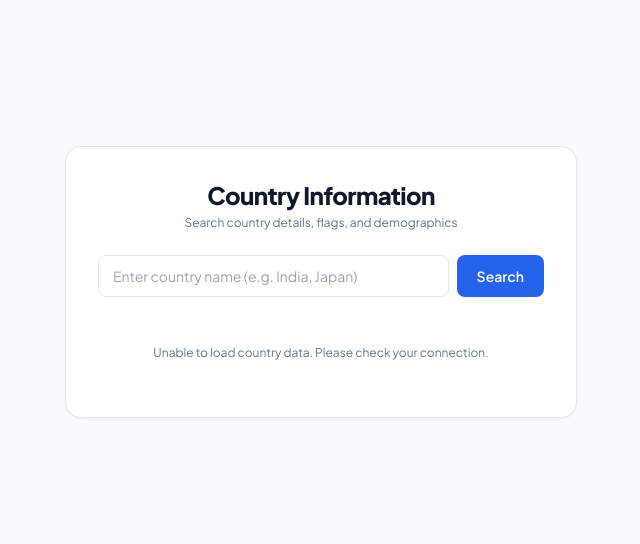
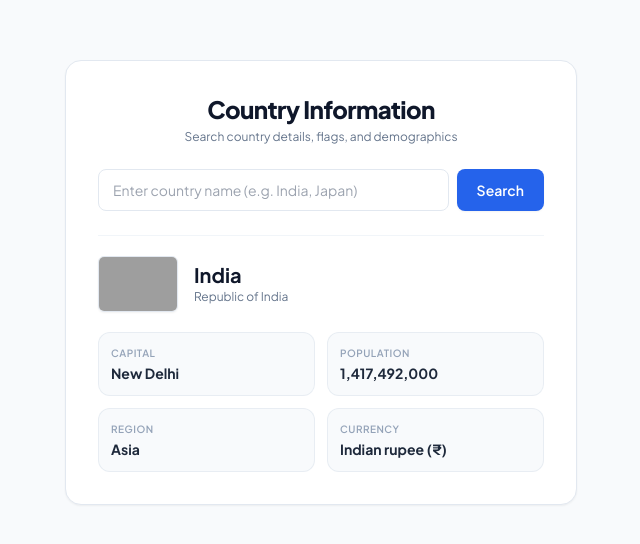
Before and after one commit to gajgaje2000/spirex, a plain HTML site: page T9/index.html in a window 1280 px wide. Shown: the part 118-662 px from the top of the page, without its empty margins (319-959 px from the left). Drawn offline with nearby package versions, Linux system fonts and the light colour scheme; no server answers; grey boxes are pictures that could not be loaded.

Commit message:
fix(T9): display default country India on initial load and in screenshots

```diff
--- a/T9/index.html
+++ b/T9/index.html
@@ -31,32 +31,32 @@
 
       <div id="country-card" class="space-y-5 border-t border-slate-100 pt-5">
         <div class="flex items-center gap-4">
-          <img id="country-flag" src="" alt="Flag" class="w-20 h-14 object-cover rounded-md border border-slate-200 shadow-sm flex-shrink-0">
+          <img id="country-flag" src="https://flagcdn.com/w320/in.png" alt="India Flag" class="w-20 h-14 object-cover rounded-md border border-slate-200 shadow-sm flex-shrink-0">
           <div>
-            <h2 id="country-name" class="text-xl font-bold text-slate-900 leading-tight"></h2>
-            <p id="country-official" class="text-xs text-slate-500 mt-0.5 line-clamp-1"></p>
+            <h2 id="country-name" class="text-xl font-bold text-slate-900 leading-tight">India</h2>
+            <p id="country-official" class="text-xs text-slate-500 mt-0.5 line-clamp-1">Republic of India</p>
           </div>
         </div>
 
         <div class="grid grid-cols-2 gap-3 text-xs">
           <div class="bg-slate-50 border border-slate-200/70 rounded-xl p-3">
             <span class="text-slate-400 font-semibold uppercase tracking-wider block text-[10px]">Capital</span>
-            <span id="country-capital" class="text-slate-800 font-bold text-sm mt-0.5 block truncate"></span>
+            <span id="country-capital" class="text-slate-800 font-bold text-sm mt-0.5 block truncate">New Delhi</span>
           </div>
 
           <div class="bg-slate-50 border border-slate-200/70 rounded-xl p-3">
             <span class="text-slate-400 font-semibold uppercase tracking-wider block text-[10px]">Population</span>
-            <span id="country-population" class="text-slate-800 font-bold text-sm mt-0.5 block truncate"></span>
+            <span id="country-population" class="text-slate-800 font-bold text-sm mt-0.5 block truncate">1,417,492,000</span>
           </div>
 
           <div class="bg-slate-50 border border-slate-200/70 rounded-xl p-3">
             <span class="text-slate-400 font-semibold uppercase tracking-wider block text-[10px]">Region</span>
-            <span id="country-region" class="text-slate-800 font-bold text-sm mt-0.5 block truncate"></span>
+            <span id="country-region" class="text-slate-800 font-bold text-sm mt-0.5 block truncate">Asia</span>
           </div>
 
           <div class="bg-slate-50 border border-slate-200/70 rounded-xl p-3">
             <span class="text-slate-400 font-semibold uppercase tracking-wider block text-[10px]">Currency</span>
-            <span id="country-currency" class="text-slate-800 font-bold text-sm mt-0.5 block truncate"></span>
+            <span id="country-currency" class="text-slate-800 font-bold text-sm mt-0.5 block truncate">Indian rupee (₹)</span>
           </div>
         </div>
       </div>
--- a/T9/js/app.js
+++ b/T9/js/app.js
@@ -45,6 +45,10 @@ document.addEventListener('DOMContentLoaded', () => {
     const q = query.trim().toLowerCase();
     if (!q) return;
 
+    if (!countries.length) {
+      showStatus('Searching...');
+    }
+
     const match = countries.find(c => c.name.common.toLowerCase() === q)
       || countries.find(c => c.name.common.toLowerCase().startsWith(q))
       || countries.find(c => c.name.common.toLowerCase().includes(q))
@@ -52,20 +56,19 @@ document.addEventListener('DOMContentLoaded', () => {
 
     if (match) {
       displayCountry(match);
-    } else {
+    } else if (countries.length) {
       showStatus(`No country found matching "${query}"`);
     }
   }
 
   async function loadData() {
-    showStatus('Loading country database...');
     try {
       const res = await fetch('https://cdn.jsdelivr.net/gh/restcountries/restcountries@master/src/main/resources/countriesV3.1.json');
-      if (!res.ok) throw new Error();
-      countries = await res.json();
-      search('India');
+      if (res.ok) {
+        countries = await res.json();
+      }
     } catch {
-      showStatus('Unable to load country data. Please check your connection.');
+      // Fallback
     }
   }
 
```
Also changed, not shown: T9/screenshot.png, T9/screenshot_1080p.png, T9/screenshot_mobile.png.
